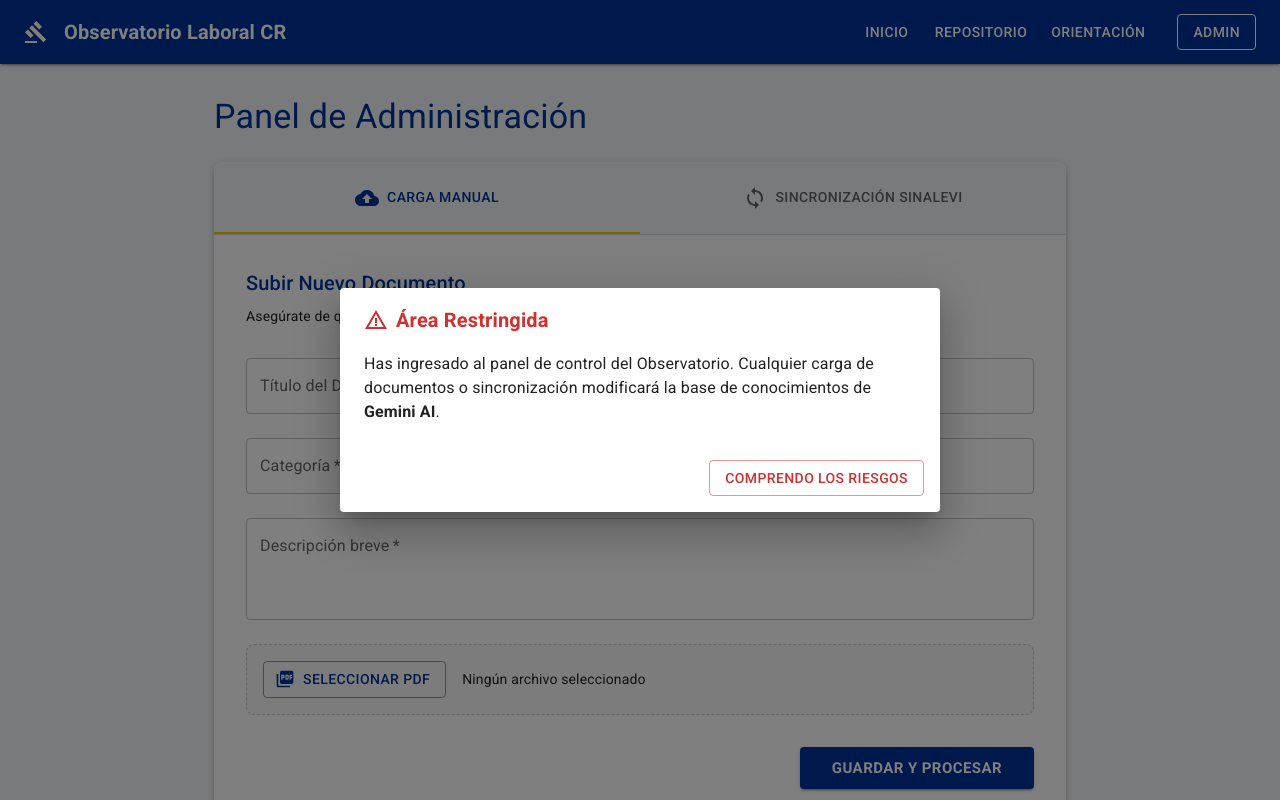
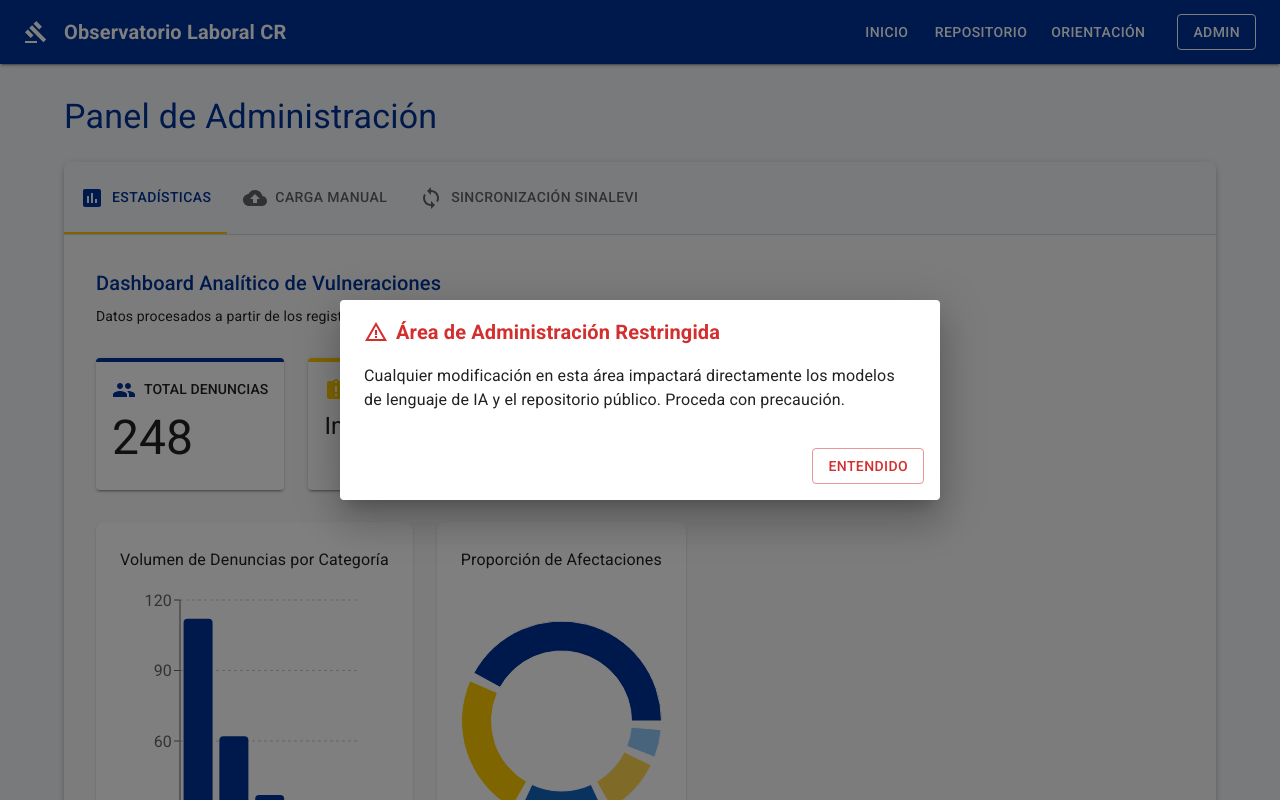
Before and after one commit to iiresodh-cr/Observatorio-laboral-frontend, a React (Vite) app: page /admin in a window 1280 px wide. Shown: the top 800 px of the page. Built offline with nearby package versions, Linux system fonts and the light colour scheme.

Commit message:
Instalación de recharts y modificación de Admin

```diff
--- a/package.json
+++ b/package.json
@@ -17,7 +17,8 @@
     "firebase": "^12.12.1",
     "react": "^19.2.5",
     "react-dom": "^19.2.5",
-    "react-router-dom": "^7.14.2"
+    "react-router-dom": "^7.14.2",
+    "recharts": "^3.8.1"
   },
   "devDependencies": {
     "@eslint/js": "^9.39.4",
--- a/src/pages/Admin.jsx
+++ b/src/pages/Admin.jsx
@@ -1,13 +1,20 @@
 import { useState } from 'react';
 import {
   Container, Paper, Box, Typography, TextField, Button,
-  Tabs, Tab, MenuItem,
+  Tabs, Tab, MenuItem, Grid, Card, CardContent,
   Dialog, DialogTitle, DialogContent, DialogActions
 } from '@mui/material';
+import {
+  BarChart, Bar, XAxis, YAxis, CartesianGrid, Tooltip, Legend, ResponsiveContainer,
+  PieChart, Pie, Cell
+} from 'recharts';
 import CloudUploadIcon from '@mui/icons-material/CloudUpload';
 import SyncIcon from '@mui/icons-material/Sync';
 import PictureAsPdfIcon from '@mui/icons-material/PictureAsPdf';
 import WarningAmberIcon from '@mui/icons-material/WarningAmber';
+import InsertChartIcon from '@mui/icons-material/InsertChart';
+import GroupIcon from '@mui/icons-material/Group';
+import AssignmentLateIcon from '@mui/icons-material/AssignmentLate';
 
 const categorias = [
   { value: 'leyes', label: 'Leyes Nacionales' },
@@ -16,175 +23,184 @@ const categorias = [
   { value: 'articulos', label: 'Libros y Artículos' }
 ];
 
+// Datos estructurados para Recharts
+const dataDenuncias = [
+  { nombre: 'Impago de salario', casos: 112 },
+  { nombre: 'Despido injusto', casos: 62 },
+  { nombre: 'Acoso laboral', casos: 37 },
+  { nombre: 'Incumplimiento jornada', casos: 25 },
+  { nombre: 'Otros', casos: 12 },
+];
+
+// Colores institucionales para el gráfico de pastel (Azul UE, Dorado UE y variaciones)
+const COLORS = ['#003399', '#FFCC00', '#1565c0', '#ffd54f', '#90caf9'];
+
 export default function Admin() {
   const [tabValue, setTabValue] = useState(0);
-
-  // 1. ESTADO PARA EL MODAL DE ADVERTENCIA INICIAL
   const [openWarning, setOpenWarning] = useState(true);
-
-  // 2. ESTADO PARA EL MODAL DE RESULTADOS DE ACCIONES (Reemplaza a los alerts)
-  const [actionModal, setActionModal] = useState({
-    open: false,
-    title: '',
-    message: ''
-  });
-
-  const [docData, setDocData] = useState({
-    titulo: '', categoria: '', anio: '', descripcion: ''
-  });
+  const [actionModal, setActionModal] = useState({ open: false, title: '', message: '' });
+  const [docData, setDocData] = useState({ titulo: '', categoria: '', anio: '', descripcion: '' });
   const [archivo, setArchivo] = useState(null);
 
-  const handleFormChange = (e) => {
-    setDocData({ ...docData, [e.target.name]: e.target.value });
-  };
-
-  const handleFileChange = (e) => {
-    if (e.target.files && e.target.files[0]) {
-      setArchivo(e.target.files[0]);
-    }
-  };
+  const handleFormChange = (e) => setDocData({ ...docData, [e.target.name]: e.target.value });
+  const handleFileChange = (e) => { if (e.target.files && e.target.files[0]) setArchivo(e.target.files[0]); };
 
   const handleUploadSubmit = (e) => {
     e.preventDefault();
     if (!archivo) {
-      setActionModal({
-        open: true,
-        title: 'Error de archivo',
-        message: 'Por favor, selecciona un archivo PDF antes de continuar.'
-      });
+      setActionModal({ open: true, title: 'Error de archivo', message: 'Por favor, selecciona un archivo PDF antes de continuar.' });
       return;
     }
-
-    // Simulación de éxito (Aquí irá Firebase Storage en el futuro)
-    setActionModal({
-      open: true,
-      title: 'Carga Exitosa',
-      message: `El documento "${docData.titulo}" se ha procesado y subido correctamente. Estará disponible en el repositorio en breve.`
-    });
-
-    // Limpiar formulario
+    setActionModal({ open: true, title: 'Carga Exitosa', message: `El documento "${docData.titulo}" se ha subido correctamente.` });
     setDocData({ titulo: '', categoria: '', anio: '', descripcion: '' });
     setArchivo(null);
   };
 
   const handleSyncSinalevi = () => {
-    // Simulación de llamado al Backend
-    setActionModal({
-      open: true,
-      title: 'Sincronización Iniciada',
-      message: 'El motor de extracción se está conectando con SINALEVI. Los nuevos documentos aparecerán en el repositorio automáticamente.'
-    });
+    setActionModal({ open: true, title: 'Sincronización Iniciada', message: 'Conectando con SINALEVI para extracción automática de documentos...' });
   };
 
   return (
-    <Container maxWidth="md" sx={{ mt: 4, mb: 4 }}>
+    <Container maxWidth="lg" sx={{ mt: 4, mb: 4 }}>
 
-      {/* --- MODAL 1: ADVERTENCIA DE SEGURIDAD (Se abre al entrar) --- */}
+      {/* MODAL DE ADVERTENCIA */}
       <Dialog open={openWarning} onClose={() => setOpenWarning(false)} disableEscapeKeyDown>
         <DialogTitle sx={{ display: 'flex', alignItems: 'center', gap: 1, color: '#d32f2f', fontWeight: 'bold' }}>
-          <WarningAmberIcon /> Área Restringida
+          <WarningAmberIcon /> Área de Administración Restringida
         </DialogTitle>
         <DialogContent>
           <Typography variant="body1">
-            Has ingresado al panel de control del Observatorio.
-            Cualquier carga de documentos o sincronización modificará la base de conocimientos de <strong>Gemini AI</strong>.
+            Cualquier modificación en esta área impactará directamente los modelos de lenguaje de IA y el repositorio público. Proceda con precaución.
           </Typography>
         </DialogContent>
         <DialogActions sx={{ p: 2 }}>
-          <Button onClick={() => setOpenWarning(false)} variant="outlined" color="error">
-            Comprendo los riesgos
-          </Button>
+          <Button onClick={() => setOpenWarning(false)} variant="outlined" color="error">Entendido</Button>
         </DialogActions>
       </Dialog>
 
-      {/* --- MODAL 2: RESULTADOS DE ACCIONES (Éxito / Error) --- */}
+      {/* MODAL DE RESULTADOS */}
       <Dialog open={actionModal.open} onClose={() => setActionModal({ ...actionModal, open: false })}>
-        <DialogTitle sx={{ color: 'primary.main', fontWeight: 'bold' }}>
-          {actionModal.title}
-        </DialogTitle>
-        <DialogContent>
-          <Typography variant="body1">{actionModal.message}</Typography>
-        </DialogContent>
+        <DialogTitle sx={{ color: 'primary.main', fontWeight: 'bold' }}>{actionModal.title}</DialogTitle>
+        <DialogContent><Typography variant="body1">{actionModal.message}</Typography></DialogContent>
         <DialogActions sx={{ p: 2 }}>
-          <Button onClick={() => setActionModal({ ...actionModal, open: false })} variant="contained" color="primary">
-            Aceptar
-          </Button>
+          <Button onClick={() => setActionModal({ ...actionModal, open: false })} variant="contained" color="primary">Aceptar</Button>
         </DialogActions>
       </Dialog>
 
-      <Typography variant="h4" color="primary" fontWeight="bold" gutterBottom>
-        Panel de Administración
-      </Typography>
+      <Typography variant="h4" color="primary" fontWeight="bold" gutterBottom>Panel de Administración</Typography>
 
       <Paper elevation={3} sx={{ borderRadius: 2, overflow: 'hidden', mt: 3 }}>
-
         <Box sx={{ borderBottom: 1, borderColor: 'divider', bgcolor: '#f4f6f8' }}>
-          <Tabs value={tabValue} onChange={(e, val) => setTabValue(val)} variant="fullWidth" textColor="primary" indicatorColor="secondary">
+          <Tabs value={tabValue} onChange={(e, val) => setTabValue(val)} variant="scrollable" scrollButtons="auto" textColor="primary" indicatorColor="secondary">
+            <Tab icon={<InsertChartIcon />} iconPosition="start" label="Estadísticas" />
             <Tab icon={<CloudUploadIcon />} iconPosition="start" label="Carga Manual" />
             <Tab icon={<SyncIcon />} iconPosition="start" label="Sincronización SINALEVI" />
           </Tabs>
         </Box>
 
-        {/* --- VISTA 1: CARGA MANUAL --- */}
+        {/* --- VISTA 0: ESTADÍSTICAS PROFESIONALES --- */}
         {tabValue === 0 && (
+          <Box sx={{ p: { xs: 2, md: 4 }, bgcolor: '#fafafa' }}>
+            <Typography variant="h6" gutterBottom color="primary" fontWeight="bold">Dashboard Analítico de Vulneraciones</Typography>
+            <Typography variant="body2" color="text.secondary" sx={{ mb: 4 }}>Datos procesados a partir de los registros de la instancia de denuncia ciudadana.</Typography>
+
+            {/* KPIs */}
+            <Grid container spacing={3} sx={{ mb: 4 }}>
+              <Grid item xs={12} sm={4}>
+                <Card elevation={2} sx={{ borderTop: '4px solid', borderColor: 'primary.main', height: '100%' }}>
+                  <CardContent>
+                    <Box sx={{ display: 'flex', alignItems: 'center', gap: 1, mb: 1 }}>
+                      <GroupIcon color="primary" />
+                      <Typography variant="subtitle2" color="text.secondary" fontWeight="bold">TOTAL DENUNCIAS</Typography>
+                    </Box>
+                    <Typography variant="h3" fontWeight="bold" color="primary.main">248</Typography>
+                  </CardContent>
+                </Card>
+              </Grid>
+              <Grid item xs={12} sm={8}>
+                <Card elevation={2} sx={{ borderTop: '4px solid', borderColor: 'secondary.main', height: '100%' }}>
+                  <CardContent>
+                    <Box sx={{ display: 'flex', alignItems: 'center', gap: 1, mb: 1 }}>
+                      <AssignmentLateIcon color="secondary" />
+                      <Typography variant="subtitle2" color="text.secondary" fontWeight="bold">TENDENCIA PRINCIPAL</Typography>
+                    </Box>
+                    <Typography variant="h5" fontWeight="bold" color="text.primary" sx={{ mt: 1 }}>Impago de salario o extremos laborales</Typography>
+                  </CardContent>
+                </Card>
+              </Grid>
+            </Grid>
+
+            {/* Gráficos Recharts */}
+            <Grid container spacing={3}>
+              <Grid item xs={12} md={7}>
+                <Paper elevation={1} sx={{ p: 3, borderRadius: 2, height: 400 }}>
+                  <Typography variant="subtitle1" fontWeight="bold" gutterBottom>Volumen de Denuncias por Categoría</Typography>
+                  <ResponsiveContainer width="100%" height="100%">
+                    <BarChart data={dataDenuncias} margin={{ top: 20, right: 30, left: 0, bottom: 20 }}>
+                      <CartesianGrid strokeDasharray="3 3" vertical={false} />
+                      <XAxis dataKey="nombre" tick={{ fontSize: 12 }} interval={0} angle={-25} textAnchor="end" />
+                      <YAxis />
+                      <Tooltip cursor={{ fill: 'rgba(0,0,0,0.05)' }} contentStyle={{ borderRadius: '8px', border: 'none', boxShadow: '0 4px 6px rgba(0,0,0,0.1)' }} />
+                      <Bar dataKey="casos" fill="#003399" radius={[4, 4, 0, 0]} name="Cantidad de Casos" />
+                    </BarChart>
+                  </ResponsiveContainer>
+                </Paper>
+              </Grid>
+
+              <Grid item xs={12} md={5}>
+                <Paper elevation={1} sx={{ p: 3, borderRadius: 2, height: 400, display: 'flex', flexDirection: 'column' }}>
+                  <Typography variant="subtitle1" fontWeight="bold" gutterBottom>Proporción de Afectaciones</Typography>
+                  <Box sx={{ flexGrow: 1 }}>
+                    <ResponsiveContainer width="100%" height="100%">
+                      <PieChart>
+                        <Pie data={dataDenuncias} cx="50%" cy="50%" innerRadius={70} outerRadius={100} paddingAngle={5} dataKey="casos">
+                          {dataDenuncias.map((entry, index) => (
+                            <Cell key={`cell-${index}`} fill={COLORS[index % COLORS.length]} />
+                          ))}
+                        </Pie>
+                        <Tooltip contentStyle={{ borderRadius: '8px', border: 'none', boxShadow: '0 4px 6px rgba(0,0,0,0.1)' }} />
+                        <Legend verticalAlign="bottom" height={36} />
+                      </PieChart>
+                    </ResponsiveContainer>
+                  </Box>
+                </Paper>
+              </Grid>
+            </Grid>
+          </Box>
+        )}
+
+        {/* --- VISTA 1 Y 2 SE MANTIENEN IGUAL (Carga Manual y SINALEVI) --- */}
+        {tabValue === 1 && (
           <Box component="form" onSubmit={handleUploadSubmit} sx={{ p: { xs: 2, md: 4 }, bgcolor: 'white' }}>
-            <Typography variant="h6" gutterBottom color="primary" fontWeight="bold">
-              Subir Nuevo Documento
-            </Typography>
-            <Typography variant="body2" color="text.secondary" sx={{ mb: 4 }}>
-              Asegúrate de que el PDF sea legible. El sistema extraerá el texto para entrenar a la IA.
-            </Typography>
-
+            <Typography variant="h6" gutterBottom color="primary" fontWeight="bold">Subir Nuevo Documento</Typography>
             <Box sx={{ display: 'flex', flexDirection: 'column', gap: 3 }}>
-
               <TextField fullWidth label="Título del Documento" name="titulo" value={docData.titulo} onChange={handleFormChange} variant="outlined" required />
-
               <Box sx={{ display: 'flex', flexDirection: { xs: 'column', sm: 'row' }, gap: 3 }}>
                 <TextField fullWidth select label="Categoría" name="categoria" value={docData.categoria} onChange={handleFormChange} variant="outlined" required>
-                  <MenuItem value="" disabled><em>Seleccione una categoría...</em></MenuItem>
-                  {categorias.map((cat) => (
-                    <MenuItem key={cat.value} value={cat.value}>{cat.label}</MenuItem>
-                  ))}
+                  <MenuItem value="" disabled><em>Seleccione...</em></MenuItem>
+                  {categorias.map((cat) => (<MenuItem key={cat.value} value={cat.value}>{cat.label}</MenuItem>))}
                 </TextField>
-
-                <TextField fullWidth label="Año de publicación" name="anio" type="number" value={docData.anio} onChange={handleFormChange} variant="outlined" required />
+                <TextField fullWidth label="Año" name="anio" type="number" value={docData.anio} onChange={handleFormChange} variant="outlined" required />
               </Box>
-
-              <TextField fullWidth label="Descripción breve" name="descripcion" value={docData.descripcion} onChange={handleFormChange} variant="outlined" multiline minRows={3} required />
-
-              {/* Input de archivo estilizado */}
+              <TextField fullWidth label="Descripción" name="descripcion" value={docData.descripcion} onChange={handleFormChange} variant="outlined" multiline minRows={3} required />
               <Box sx={{ display: 'flex', alignItems: 'center', gap: 2, p: 2, border: '1px dashed #ccc', borderRadius: 2, bgcolor: '#fafafa' }}>
                 <Button variant="outlined" component="label" startIcon={<PictureAsPdfIcon />}>
-                  Seleccionar PDF
-                  <input type="file" hidden accept="application/pdf" onChange={handleFileChange} />
+                  Seleccionar PDF <input type="file" hidden accept="application/pdf" onChange={handleFileChange} />
                 </Button>
-                <Typography variant="body2" color={archivo ? 'text.primary' : 'text.secondary'}>
-                  {archivo ? archivo.name : 'Ningún archivo seleccionado'}
-                </Typography>
+                <Typography variant="body2">{archivo ? archivo.name : 'Ningún archivo seleccionado'}</Typography>
               </Box>
-
               <Box sx={{ display: 'flex', justifyContent: 'flex-end', mt: 1 }}>
-                <Button type="submit" variant="contained" color="primary" size="large" sx={{ fontWeight: 'bold', px: 4 }}>
-                  Guardar y Procesar
-                </Button>
+                <Button type="submit" variant="contained" color="primary" size="large" sx={{ px: 4 }}>Procesar</Button>
               </Box>
             </Box>
           </Box>
         )}
 
-        {/* --- VISTA 2: SINALEVI --- */}
-        {tabValue === 1 && (
+        {tabValue === 2 && (
           <Box sx={{ p: { xs: 2, md: 4 }, bgcolor: 'white', textAlign: 'center' }}>
             <SyncIcon sx={{ fontSize: 60, color: 'primary.main', mb: 2 }} />
-            <Typography variant="h6" gutterBottom color="primary" fontWeight="bold">
-              Motor de Extracción Automática
-            </Typography>
-            <Typography variant="body1" color="text.secondary" paragraph sx={{ maxWidth: 600, mx: 'auto', mb: 4 }}>
-              Este proceso buscará actualizaciones directamente en el sistema nacional.
-            </Typography>
-            <Button variant="contained" color="secondary" size="large" onClick={handleSyncSinalevi} sx={{ fontWeight: 'bold', color: '#000', px: 4, py: 1.5, borderRadius: 2 }}>
-              Ejecutar Extracción
-            </Button>
+            <Typography variant="h6" gutterBottom color="primary" fontWeight="bold">Extracción Automática</Typography>
+            <Button variant="contained" color="secondary" size="large" onClick={handleSyncSinalevi} sx={{ color: '#000', px: 4, py: 1.5, mt: 2 }}>Ejecutar</Button>
           </Box>
         )}
       </Paper>
```
Also changed, not shown: 1 other file (tests, documents, lock files or other folders).
